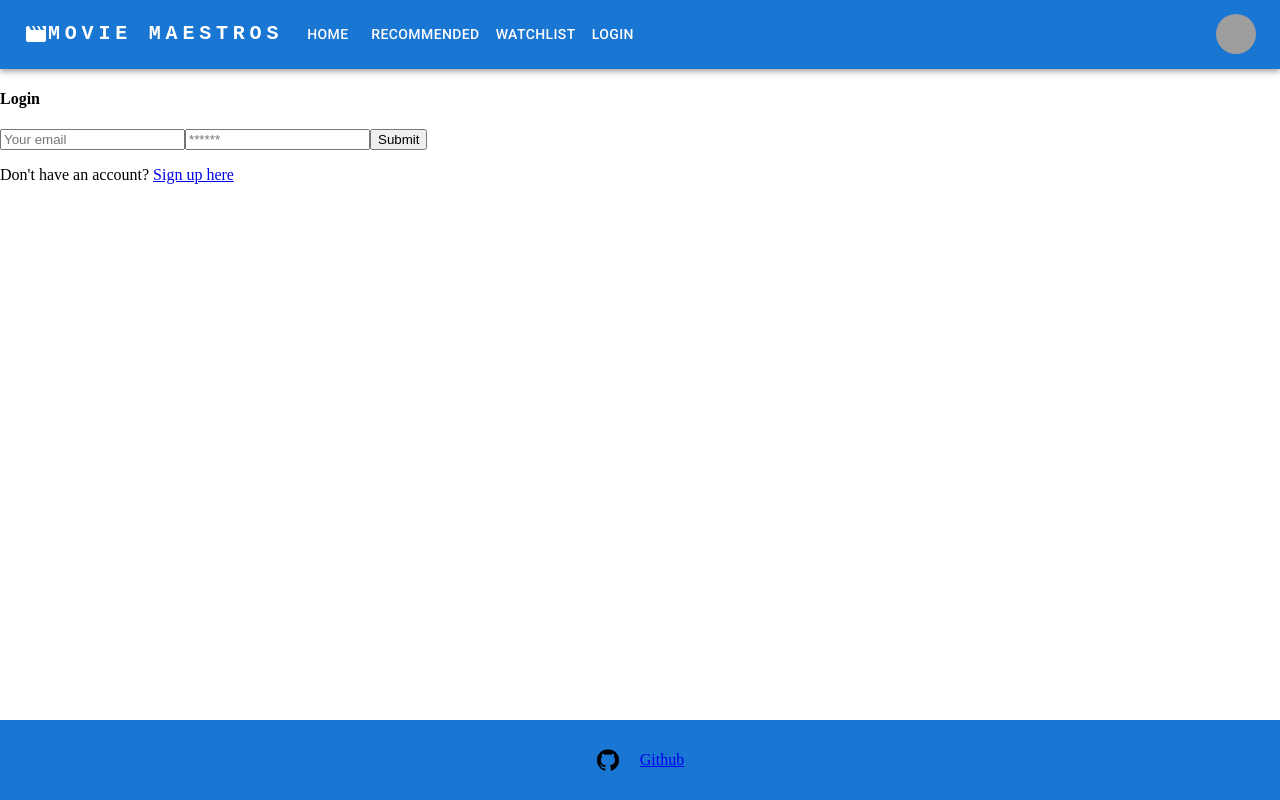
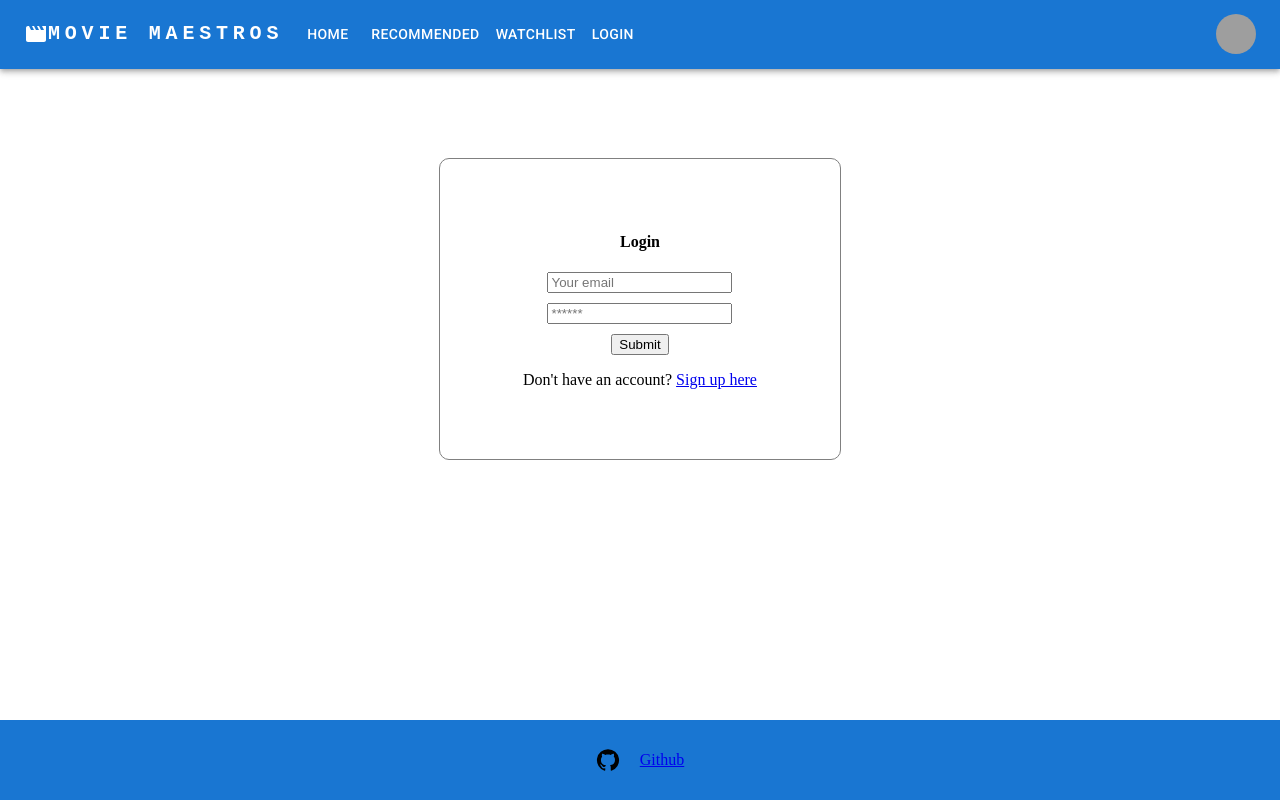
Before and after one commit to crypticsurfer/Movie-Maestros, a React (Vite) app in the folder client/: page /login in a window 1280 px wide. Built offline with nearby package versions, Linux system fonts and the light colour scheme; grey boxes are pictures that could not be loaded.

Commit message:
styled login form page/sign up

```diff
--- a/client/src/App.css
+++ b/client/src/App.css
@@ -33,12 +33,9 @@ body {
   display: flex;
   justify-content: center;
   width: 800px;
-  /* background-color: yellow; */
-
 }
 
 .checkBoxes{
-  /* background-color: pink; */
   width: 25%;
 }
 
@@ -48,22 +45,18 @@ body {
   justify-content: center;
   align-items: center;
   padding: 20px;
-  /* height: 600px; */
   gap: 20px;
   margin-bottom: 100px;
-  /* background-color: red; */
 }
 
 .movieCard {
   display: flex;
   justify-content: center;
   width: 200px;
-  /* height: 450px; */
   align-items: center;
   flex-direction: column;
   border: solid grey .5px;
   text-align: center;
-  /* background-color: blue; */
 }
 
 .movieImg {
@@ -77,6 +70,34 @@ body {
 #btn{
   width: 150px;
 }
+
+
+/* login page */
+.col-12 {
+  display: flex;
+  justify-content: center;
+  align-items: center;
+  height: 60vh;
+}
+
+.card {
+  display: flex;
+  flex-direction: column;
+  align-items: center;
+  justify-content: center;
+  width: 400px;
+  height: 300px;
+  border: solid grey .5px;
+  border-radius: 10px;
+}
+
+.card form {
+  display: flex;
+  gap: 10px;
+  align-items: center;
+  flex-direction: column;
+}
+/* edn login page */
 
 .footer {
     display: flex;
```
